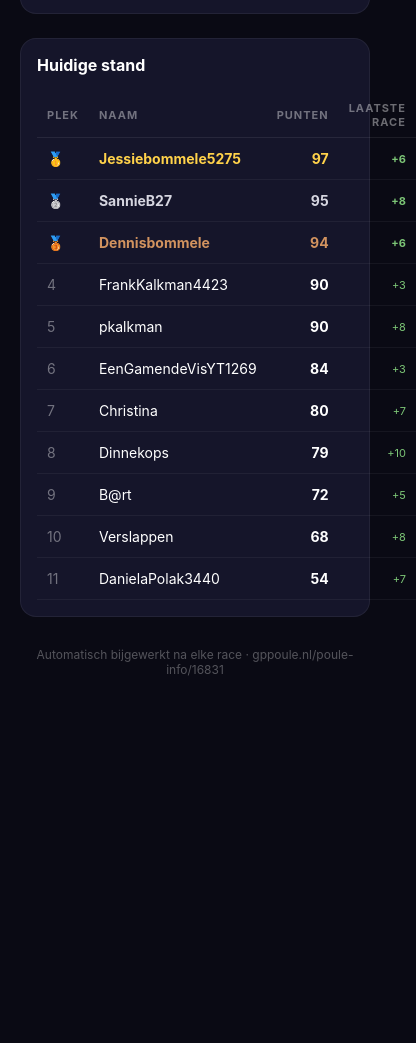
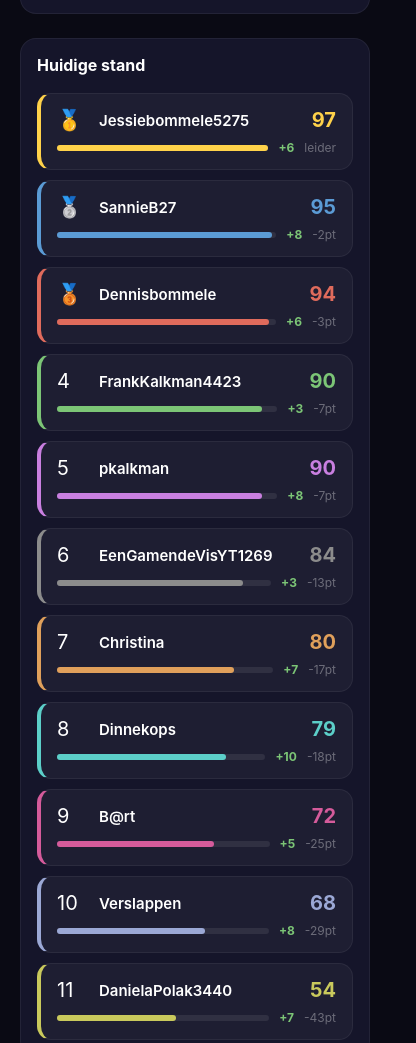
Before and after one commit to Fkalkman12/f1poule-site, a website: page index.html in a window 390 px wide. Shown: the part 1228-2271 px from the top of the page, 416 px wide, since content can reach past the window. Before the commit the page ends 1965 px from the top, so only its background shows below. Drawn offline with nearby package versions, Linux system fonts and the light colour scheme.

Commit message:
Mobiel: speler kaartjes met progressbalk, tap voor modal, tabel verborgen op mobiel

```diff
--- a/app.js
+++ b/app.js
@@ -154,6 +154,35 @@ function vulTabel(stand, spelers) {
     `;
     tr.querySelector('.naam').addEventListener('click', () => openSpelerModal(s.naam, stand, spelers));
     body.appendChild(tr);
+  });
+}
+
+function vulKaarten(stand, spelers) {
+  const wrap = document.getElementById('speler-kaarten');
+  wrap.innerHTML = '';
+  const leiderPunten = stand[0].punten;
+  stand.forEach((s, i) => {
+    const kleur = kleurVoorNaam(s.naam, spelers);
+    const breedte = Math.round((s.punten / leiderPunten) * 100);
+    const kaart = document.createElement('div');
+    kaart.className = 'speler-kaart';
+    kaart.dataset.naam = s.naam;
+    kaart.style.setProperty('--kleur', kleur);
+    const gapTekst = s.gap === 0 ? 'leider' : `${s.gap}pt`;
+    kaart.innerHTML = `
+      <div class="sk-top">
+        <span class="sk-plek">${MEDAILLES[i] ?? i + 1}</span>
+        <span class="sk-naam">${s.naam}</span>
+        <span class="sk-pts">${s.punten}</span>
+      </div>
+      <div class="sk-bottom">
+        <div class="sk-bar-wrap"><div class="sk-bar" style="width:${breedte}%"></div></div>
+        <span class="sk-laaste">+${s.laasteRace}</span>
+        <span class="sk-gap">${gapTekst}</span>
+      </div>
+    `;
+    kaart.addEventListener('click', () => openSpelerModal(s.naam, stand, spelers));
+    wrap.appendChild(kaart);
   });
 }
 
@@ -370,6 +399,7 @@ function animeerKart() {
   vulStats(races);
   vulPodium(stand);
   vulTabel(stand, spelers);
+  vulKaarten(stand, spelers);
   vulLegende(namenInGrafiekVolgorde);
   tekenGrafiek(races, spelers);
   animeerKart();
--- a/index.html
+++ b/index.html
@@ -122,7 +122,7 @@
   .legend-item.gedempt { opacity: 0.3; }
   .legend .dot { width: 10px; height: 10px; border-radius: 3px; display: inline-block; }
 
-  /* ── Tabel ── */
+  /* ── Tabel (desktop) ── */
   table.standings { width: 100%; border-collapse: collapse; font-size: 14px; }
   table.standings th { text-align: left; font-size: 11px; color: rgba(255,255,255,0.4); text-transform: uppercase; letter-spacing: 1px; padding: 8px 10px; border-bottom: 1px solid rgba(255,255,255,0.08); }
   table.standings td { padding: 12px 10px; border-bottom: 1px solid rgba(255,255,255,0.05); }
@@ -136,6 +136,27 @@
   table.standings td.naam { cursor: pointer; }
   table.standings td.naam:hover { text-decoration: underline; }
   table.standings tr.actief-rij td { background: rgba(255,255,255,0.04); }
+
+  /* ── Speler kaartjes (mobiel) ── */
+  .speler-kaarten { display: none; flex-direction: column; gap: 10px; }
+  .speler-kaart {
+    background: rgba(255,255,255,0.04); border-radius: 14px;
+    padding: 14px 16px; cursor: pointer; border: 1px solid rgba(255,255,255,0.06);
+    border-left: 4px solid var(--kleur);
+    transition: background 0.15s;
+    -webkit-tap-highlight-color: transparent;
+  }
+  .speler-kaart:active { background: rgba(255,255,255,0.08); }
+  .speler-kaart.actief-rij { background: rgba(255,255,255,0.07); border-left-color: var(--kleur); }
+  .sk-top { display: flex; align-items: center; gap: 10px; margin-bottom: 8px; }
+  .sk-plek { font-size: 20px; width: 32px; flex-shrink: 0; }
+  .sk-naam { font-size: 15px; font-weight: 600; flex: 1; }
+  .sk-pts { font-size: 20px; font-weight: 700; color: var(--kleur); }
+  .sk-bottom { display: flex; align-items: center; gap: 10px; }
+  .sk-bar-wrap { flex: 1; background: rgba(255,255,255,0.08); border-radius: 4px; height: 6px; }
+  .sk-bar { height: 6px; border-radius: 4px; background: var(--kleur); transition: width 0.4s; }
+  .sk-laaste { font-size: 12px; font-weight: 700; color: #7CC576; white-space: nowrap; }
+  .sk-gap { font-size: 12px; color: rgba(255,255,255,0.35); white-space: nowrap; }
 
   /* ── Speler modal ── */
   .modal-overlay {
@@ -170,9 +191,8 @@
   @media (max-width: 600px) {
     .grid { grid-template-columns: repeat(2, 1fr); }
     .grid .stat-card:last-child { grid-column: span 2; }
-    table.standings td.gap { display: none; }
-    table.standings th.gap-th { display: none; }
-    table.standings td.laaste { font-size: 11px; }
+    table.standings { display: none; }
+    .speler-kaarten { display: flex; }
     .banner-countdown { display: none; }
     .leadername { font-size: 16px; }
     .nanana { font-size: 13px; }
@@ -257,6 +277,7 @@
       </thead>
       <tbody id="standings-body"></tbody>
     </table>
+    <div class="speler-kaarten" id="speler-kaarten"></div>
   </div>
 
   <p class="footer-note">Automatisch bijgewerkt na elke race · gppoule.nl/poule-info/16831</p>
```
